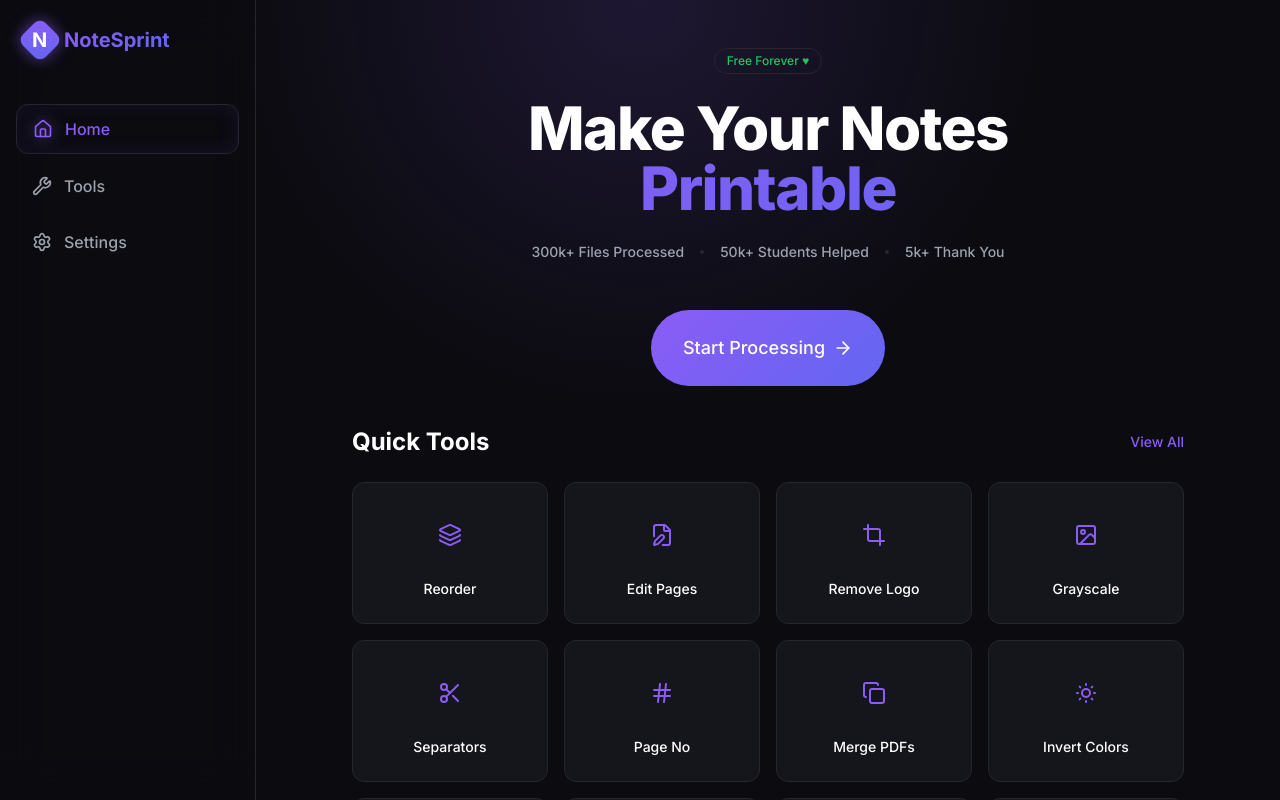
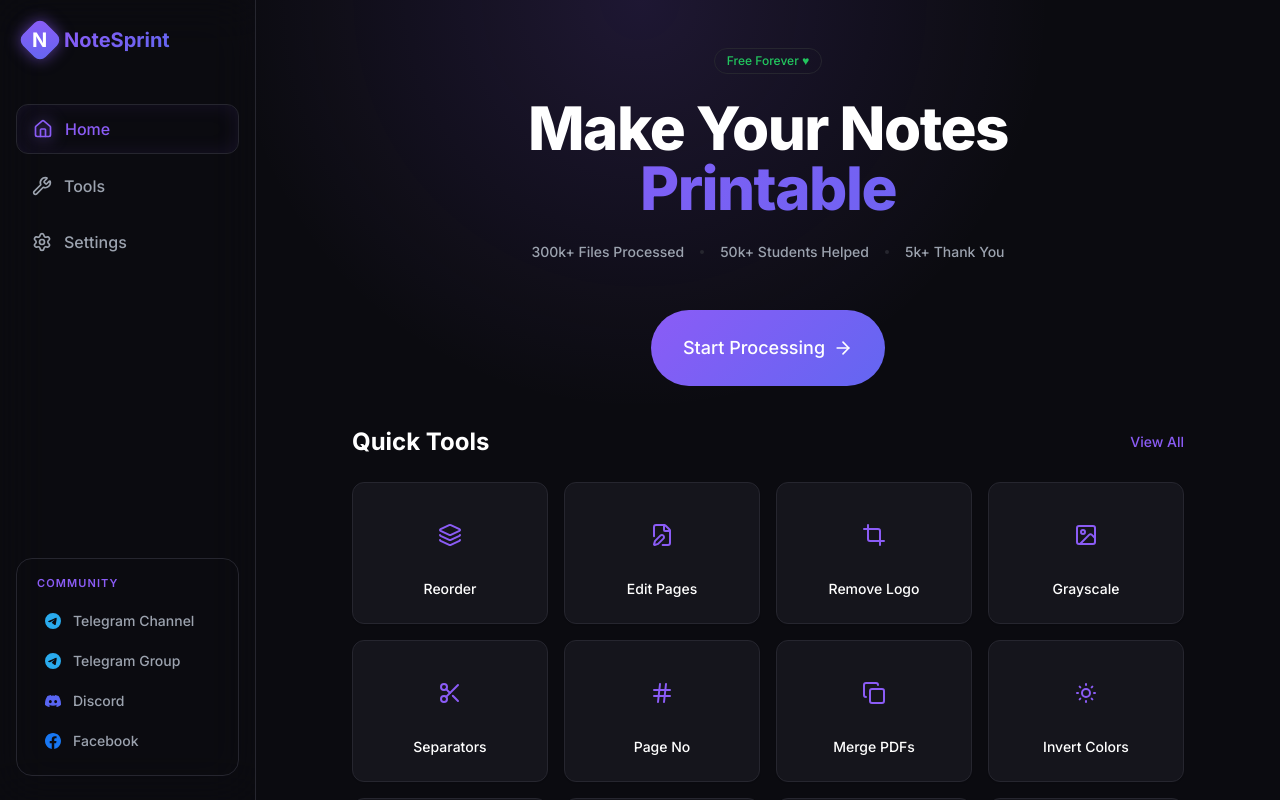
Before and after one commit to mdmonirhossen6/notesprint, a Next.js app: page / in a window 1280 px wide. Shown: the top 800 px of the page. Built offline with nearby package versions, Linux system fonts and the light colour scheme.

Commit message:
fix: Add community section to left sidebar with all platform links

```diff
--- a/src/app/layout.tsx
+++ b/src/app/layout.tsx
@@ -20,7 +20,7 @@ export default function RootLayout({
   children: React.ReactNode;
 }>) {
   return (
-    <html lang="en">
+    <html lang="en" className="dark theme-purple font-medium" suppressHydrationWarning>
       <body className={`${inter.className} min-h-screen antialiased bg-background text-foreground`}>
         <ThemeProvider>
           <div className="flex min-h-screen">
--- a/src/components/layout/Sidebar.tsx
+++ b/src/components/layout/Sidebar.tsx
@@ -2,8 +2,47 @@
 
 import Link from "next/link"
 import { usePathname } from "next/navigation"
-import { Home, Users, ClipboardList, Wrench, Settings } from "lucide-react"
+import { Home, Wrench, Settings, Send, Users, MessageSquare } from "lucide-react"
 import { cn } from "@/lib/utils"
+
+const communityLinks = [
+  {
+    label: "Telegram Channel",
+    href: "https://t.me/trackingerweb",
+    icon: (
+      <svg viewBox="0 0 24 24" className="w-4 h-4 fill-current text-[#2AABEE]">
+        <path d="M11.944 0A12 12 0 0 0 0 12a12 12 0 0 0 12 12 12 12 0 0 0 12-12A12 12 0 0 0 12 0a12 12 0 0 0-.056 0zm4.962 7.224c.1-.002.321.023.465.14a.506.506 0 0 1 .171.325c.016.093.036.306.02.472-.18 1.898-.962 6.502-1.36 8.627-.168.9-.499 1.201-.82 1.23-.696.065-1.225-.46-1.9-.902-1.056-.693-1.653-1.124-2.678-1.8-1.185-.78-.417-1.21.258-1.91.177-.184 3.247-2.977 3.307-3.23.007-.032.014-.15-.056-.212s-.174-.041-.249-.024c-.106.024-1.793 1.14-5.061 3.345-.48.33-.913.49-1.302.48-.428-.008-1.252-.241-1.865-.44-.752-.245-1.349-.374-1.297-.789.027-.216.325-.437.892-.663 3.498-1.524 5.83-2.529 6.998-3.014 3.332-1.386 4.025-1.627 4.476-1.635z"/>
+      </svg>
+    ),
+  },
+  {
+    label: "Telegram Group",
+    href: "https://t.me/trackingerapp",
+    icon: (
+      <svg viewBox="0 0 24 24" className="w-4 h-4 fill-current text-[#2AABEE]">
+        <path d="M11.944 0A12 12 0 0 0 0 12a12 12 0 0 0 12 12 12 12 0 0 0 12-12A12 12 0 0 0 12 0a12 12 0 0 0-.056 0zm4.962 7.224c.1-.002.321.023.465.14a.506.506 0 0 1 .171.325c.016.093.036.306.02.472-.18 1.898-.962 6.502-1.36 8.627-.168.9-.499 1.201-.82 1.23-.696.065-1.225-.46-1.9-.902-1.056-.693-1.653-1.124-2.678-1.8-1.185-.78-.417-1.21.258-1.91.177-.184 3.247-2.977 3.307-3.23.007-.032.014-.15-.056-.212s-.174-.041-.249-.024c-.106.024-1.793 1.14-5.061 3.345-.48.33-.913.49-1.302.48-.428-.008-1.252-.241-1.865-.44-.752-.245-1.349-.374-1.297-.789.027-.216.325-.437.892-.663 3.498-1.524 5.83-2.529 6.998-3.014 3.332-1.386 4.025-1.627 4.476-1.635z"/>
+      </svg>
+    ),
+  },
+  {
+    label: "Discord",
+    href: "https://discord.gg/Kv7xmf2zVC",
+    icon: (
+      <svg viewBox="0 0 24 24" className="w-4 h-4 fill-current text-[#5865F2]">
+        <path d="M20.317 4.37a19.791 19.791 0 0 0-4.885-1.515.074.074 0 0 0-.079.037c-.21.375-.444.864-.608 1.25a18.27 18.27 0 0 0-5.487 0 12.64 12.64 0 0 0-.617-1.25.077.077 0 0 0-.079-.037A19.736 19.736 0 0 0 3.677 4.37a.07.07 0 0 0-.032.027C.533 9.046-.32 13.58.099 18.057c.002.022.015.043.03.05a19.9 19.9 0 0 0 5.993 3.03.077.077 0 0 0 .084-.028 14.09 14.09 0 0 0 1.226-1.994.076.076 0 0 0-.041-.106 13.107 13.107 0 0 1-1.872-.892.077.077 0 0 1-.008-.128 10.2 10.2 0 0 0 .372-.292.074.074 0 0 1 .077-.01c3.928 1.793 8.18 1.793 12.062 0a.074.074 0 0 1 .078.01c.12.098.246.198.373.292a.077.077 0 0 1-.006.127 12.299 12.299 0 0 1-1.873.892.077.077 0 0 0-.041.107c.36.698.772 1.362 1.225 1.993a.076.076 0 0 0 .084.028 19.839 19.839 0 0 0 6.002-3.03.077.077 0 0 0 .032-.054c.5-5.177-.838-9.674-3.549-13.66a.061.061 0 0 0-.031-.03zM8.02 15.33c-1.183 0-2.157-1.085-2.157-2.419 0-1.333.956-2.419 2.157-2.419 1.21 0 2.176 1.096 2.157 2.42 0 1.333-.956 2.418-2.157 2.418zm7.975 0c-1.183 0-2.157-1.085-2.157-2.419 0-1.333.955-2.419 2.157-2.419 1.21 0 2.176 1.096 2.157 2.42 0 1.333-.946 2.418-2.157 2.418z"/>
+      </svg>
+    ),
+  },
+  {
+    label: "Facebook",
+    href: "https://www.facebook.com/profile.php?id=61588934380460",
+    icon: (
+      <svg viewBox="0 0 24 24" className="w-4 h-4 fill-current text-[#1877F2]">
+        <path d="M24 12.073c0-6.627-5.373-12-12-12s-12 5.373-12 12c0 5.99 4.388 10.954 10.125 11.854v-8.385H7.078v-3.47h3.047V9.43c0-3.007 1.792-4.669 4.533-4.669 1.312 0 2.686.235 2.686.235v2.953H15.83c-1.491 0-1.956.925-1.956 1.874v2.25h3.328l-.532 3.47h-2.796v8.385C19.612 23.027 24 18.062 24 12.073z"/>
+      </svg>
+    ),
+  },
+]
 
 export function Sidebar() {
   const pathname = usePathname()
@@ -48,8 +87,25 @@ export function Sidebar() {
         })}
       </nav>
 
-      <div className="p-6">
-        {/* Placeholder for future sidebar items if needed */}
+      {/* Community Section */}
+      <div className="px-4 pb-6">
+        <div className="rounded-2xl border border-primary/20 bg-gradient-to-b from-primary/10 to-primary/5 p-4">
+          <p className="text-[11px] font-semibold text-primary uppercase tracking-widest mb-3 px-1">Community</p>
+          <div className="space-y-1">
+            {communityLinks.map((link) => (
+              <a
+                key={link.href}
+                href={link.href}
+                target="_blank"
+                rel="noopener noreferrer"
+                className="flex items-center gap-3 px-3 py-2 rounded-lg text-sm text-muted-foreground hover:text-foreground hover:bg-white/10 transition-all duration-200"
+              >
+                {link.icon}
+                <span>{link.label}</span>
+              </a>
+            ))}
+          </div>
+        </div>
       </div>
     </div>
   )
```
